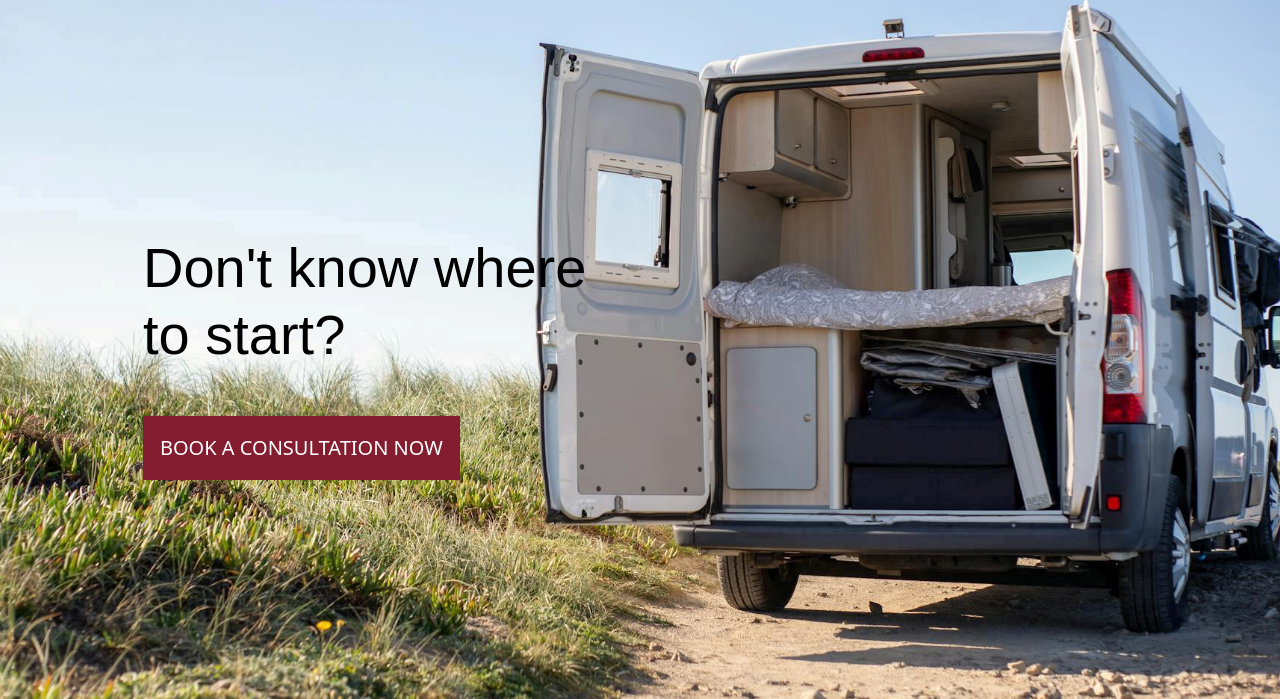
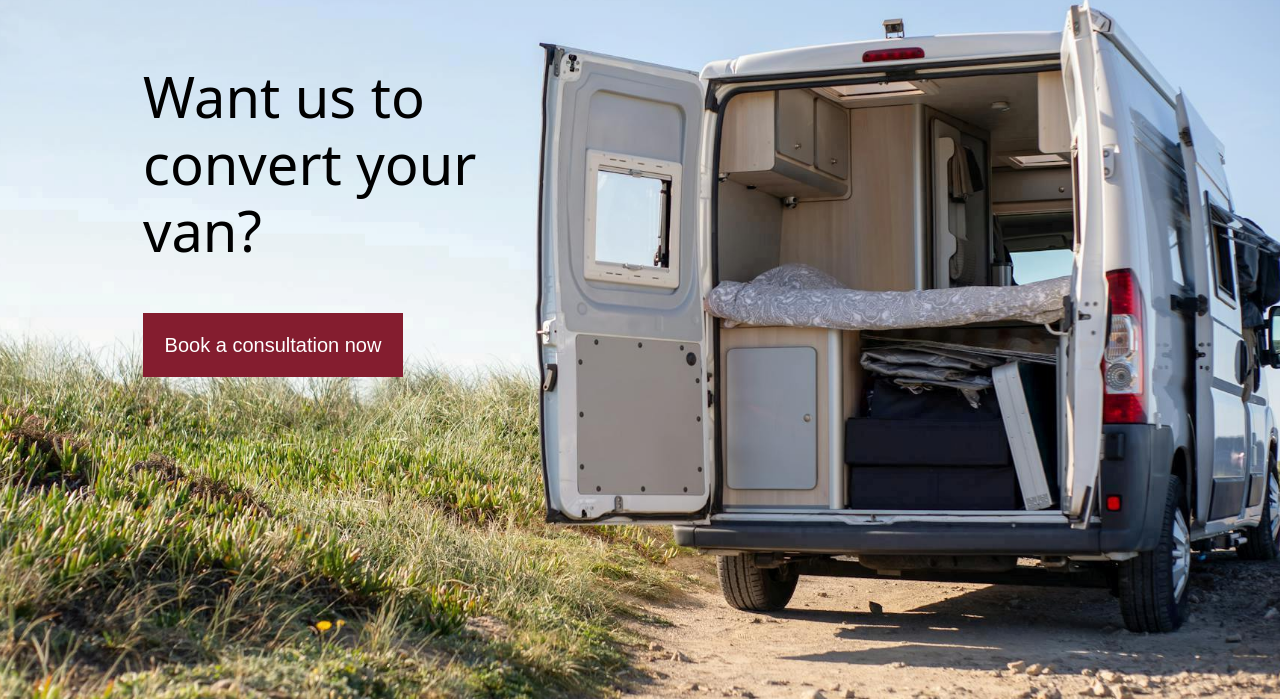
Before and after one commit to ElFalch/used-car-sense, a Django app: page / in a window 1280 px wide. Shown: the part 101-800 px from the top of the page. Run offline with Django 3.2, Linux system fonts and the light colour scheme; some libraries are stand-ins or nearby versions; some web fonts are replaced.

Commit message:
feat: format home page layout

```diff
--- a/home/templates/home/index.html
+++ b/home/templates/home/index.html
@@ -5,15 +5,13 @@
   </div>
 </div>
 {% endblock %} {% block content %}
-<div class="container h-100">
+<div class="container h-40">
   <div class="row h-100">
-    <div class="col-7 col-md-6 my-auto">
-      <h1 class="display-4 logo-font text-black">Don't know where to start?</h1>
+    <div class="col-7 col-md-5 my-auto">
+      <h1 class="display-4 text-black">Want us to convert your van?</h1>
       <div class="my-5">
         <h4>
-          <a
-            href=""
-            class="book-now-button btn btn-lg rounded-0 text-uppercase py-3"
+          <a href="" class="book-now-button logo-font btn btn-lg rounded-0 py-3"
             >Book a consultation now</a
           >
         </h4>
```
